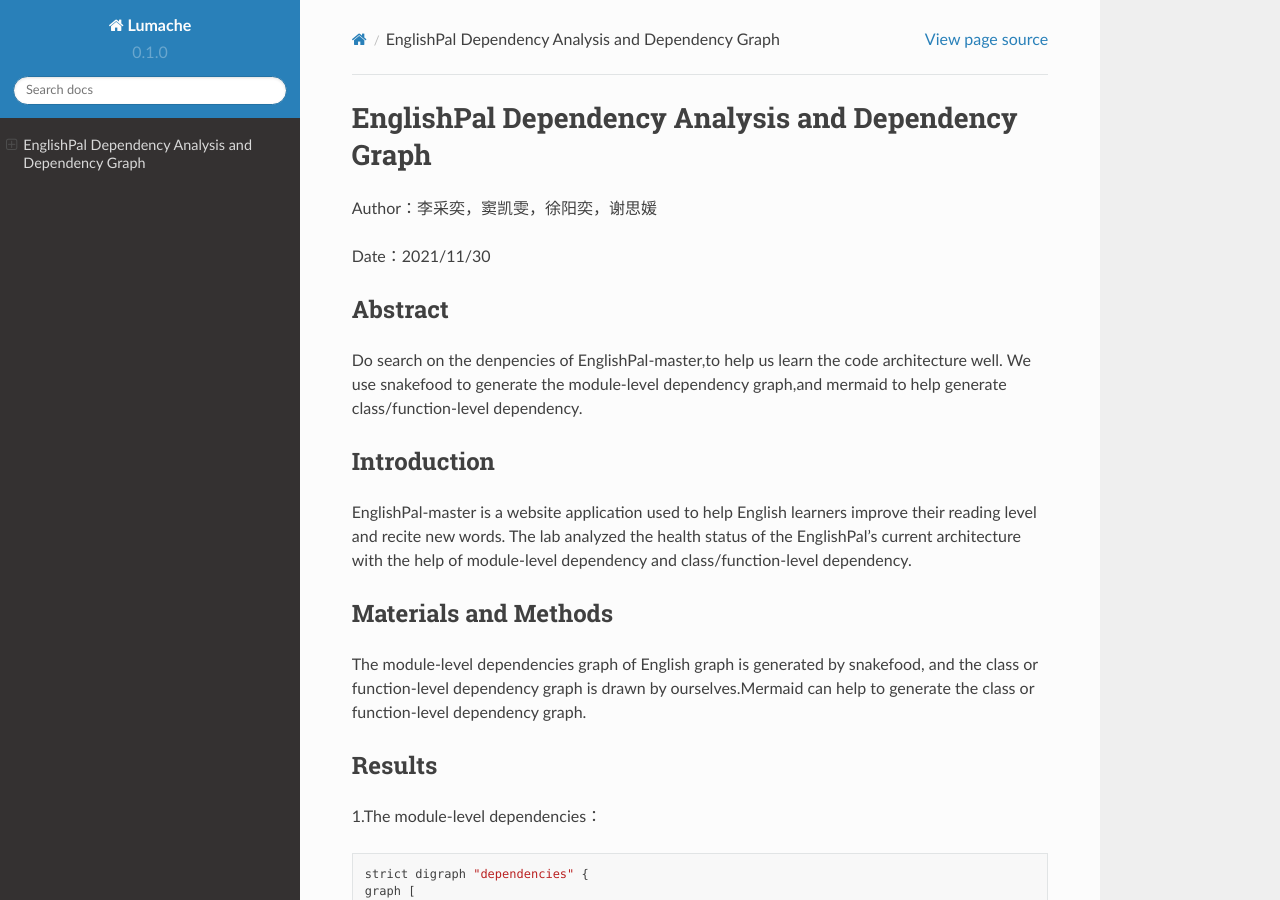
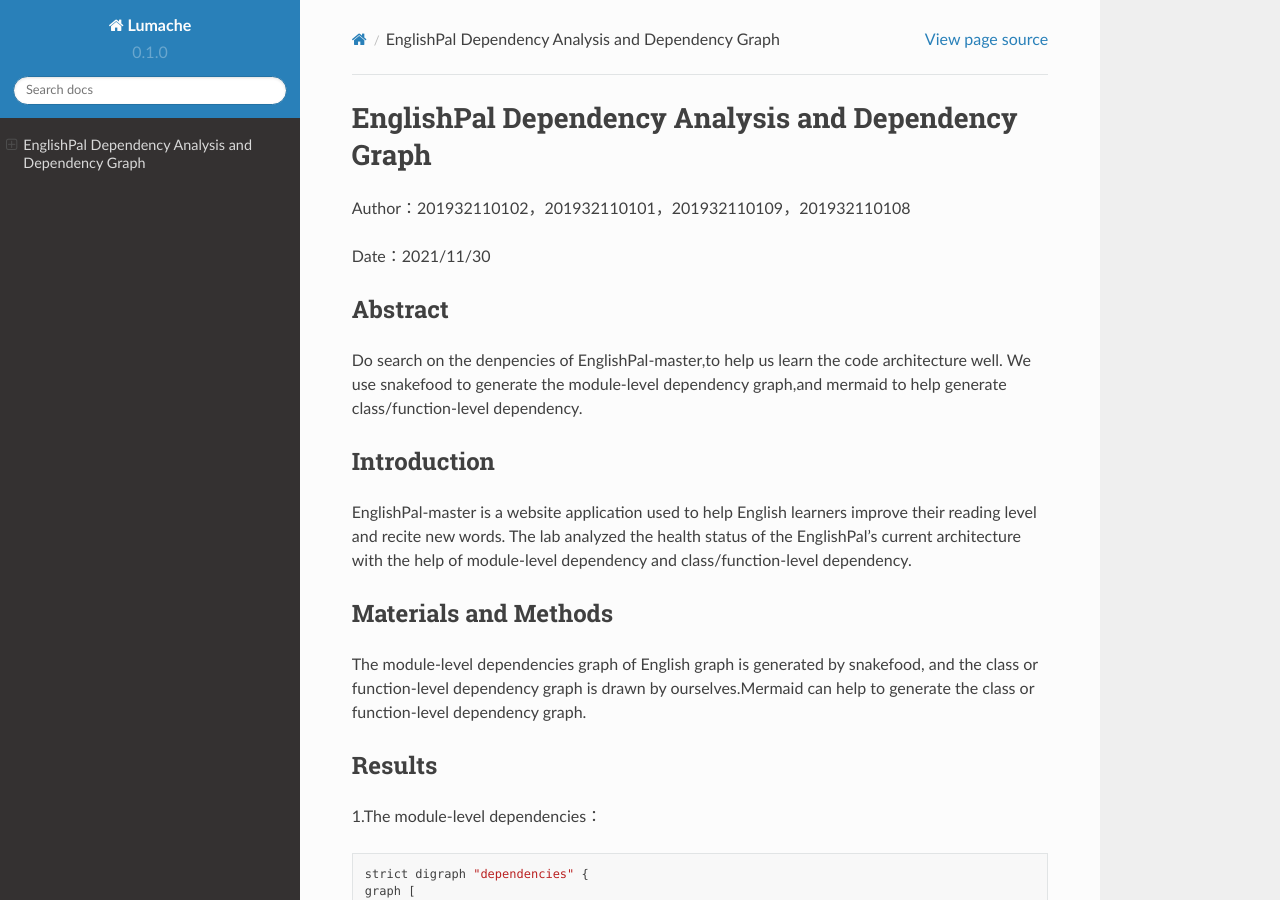
Before and after one commit to lcyyy22/EnglishPal-master, a Sphinx documentation site: the page built from docs/source/index.rst, in a window 1280 px wide and 900 px high. Built offline with Sphinx 7.4.7 and the Read the Docs theme 2.0.0, drawn with Linux system fonts in a browser that asks for light colours.

Commit message:
Update index.rst

```diff
--- a/docs/source/index.rst
+++ b/docs/source/index.rst
@@ -1,7 +1,7 @@
 EnglishPal Dependency Analysis and Dependency Graph
 ===================================
 
-Author：李采奕，窦凯雯，徐阳奕，谢思媛
+Author：201932110102，201932110101，201932110109，201932110108
 
 Date：2021/11/30
 
```
